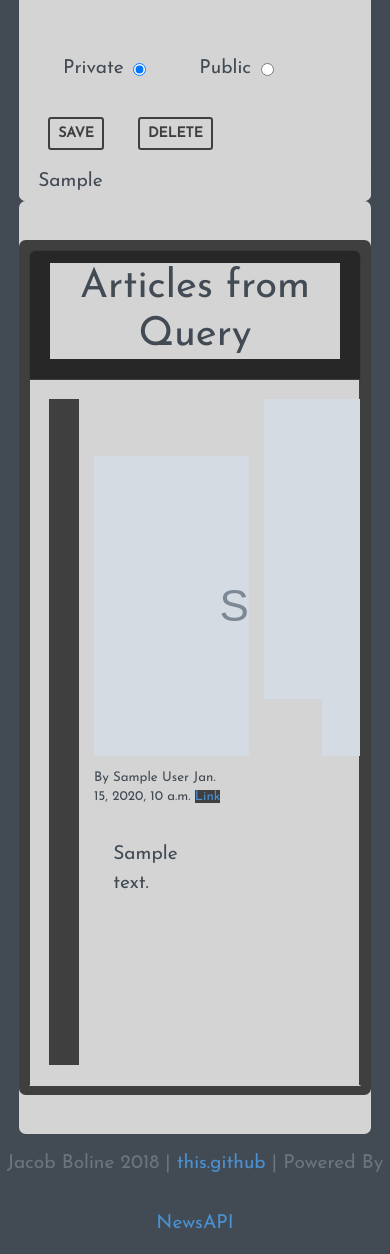
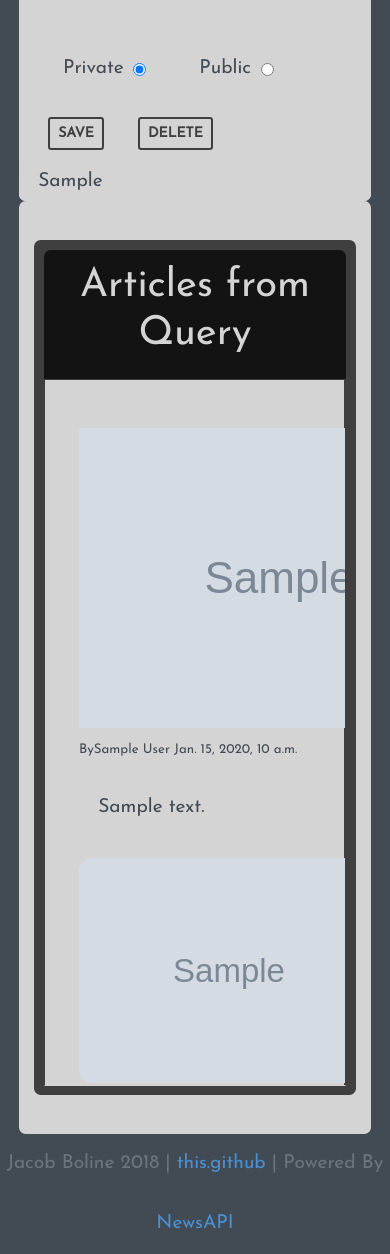
Before and after one commit to yc5424tl/geodjango_news_map, a Django app: page /query/view/1 in a window 390 px wide; the page is wider, and only the part inside the window is pictured. Shown: the part 756-2010 px from the top of that part. Run offline with Django 3.2, Linux system fonts and the light colour scheme; a user stored in the database is signed in; tables that the repository leaves empty hold one stand-in row (values such as "Sample post"); grey boxes marked "Sample" are stand-in pictures; some libraries are stand-ins or nearby versions; some web fonts are replaced.

Commit message:
Starting on responsiveness to screen sizes.

```diff
--- a/geodjango_news_map_web/static/css/view_post.css
+++ b/geodjango_news_map_web/static/css/view_post.css
@@ -164,12 +164,12 @@ small.view-post-comment-footer {
      border-left: 1pt solid var(--transp-bg-7);
      border-right: 1pt solid var(--transp-bg-7);
      border-top: 1pt solid var(--transp-bg-7);
-     background-color: var(--transp-bg-7);
-     margin-bottom: 0;
+     background-color: black;
+     margin: 0;
      height: 100%;
  }
 .col-xl-7.col-sm-12.view-post-article-txt-container {
-    background-color: var(--transp-bg-7);
+    background-color: black;
     color: var(--main-bg-color);
     padding-left: 0;
     padding-right: 0;
--- a/geodjango_news_map_web/static/css/view_query.css
+++ b/geodjango_news_map_web/static/css/view_query.css
@@ -15,7 +15,7 @@
     border: solid 3pt var(--transp-bg-7);
 }
 
- #view-query-articles-list {
+ #articles-list {
      max-height: calc(100vh - 150px);
      overflow-y: scroll;
      -webkit-overflow-scrolling: touch;
@@ -27,7 +27,7 @@
      height: 100%;
  }
 
-.view-query-article-title.title-center {
+.article-title.title-center {
     padding-bottom: 0;
     margin-bottom: 0;
     overflow-x: hidden;
@@ -36,7 +36,7 @@
     border-top-left-radius: 5pt;
 }
 
-.view-query-article-subtitle {
+.article-subtitle {
     padding-top: 0;
     margin-top: 0;
     margin-left: 0;
@@ -45,14 +45,14 @@
     font-size: 10pt;
 }
 
-.view-query-article-subtitle-container {
+.article-subtitle-container {
     text-align: left;
     align-content: start;
     background-color: var(--transp-bg-7);
     margin-top: 0.5em;
 }
 
-.view-query-article-body {
+.article-body {
     margin-top: 1em;
     background-color: var(--transp-bg-7);
     color: var(--main-accent-1);
@@ -85,12 +85,12 @@ a.view-query-article-link.title-center:hover {
     width: 100%;
 }
 
-.view-query-article {
+.article-details {
     height: 100%;
     background-color: var(--transp-bg-7);
 }
 
-.col.view-query-articles {
+#articles-container {
     background-color: var(--transp-bg-7);
     border-radius: 5pt;
     padding: 0.5em;
@@ -98,7 +98,7 @@ a.view-query-article-link.title-center:hover {
     margin-bottom: 2em;
 }
 
-.card#view-query-card {
+#articles-card {
     height: calc(100vh - 60px);
     max-height: calc(100vh - 60px);
     background-color: var(--transp-bg-7);
@@ -108,8 +108,8 @@ a.view-query-article-link.title-center:hover {
     border:none;
 }
 
-.view-query-card-header,
-.view-query-card-header-container {
+#card-header,
+#card-header-container {
     background-color: transparent;
     color: var(--main-bg-color);
     text-align: center;
@@ -117,13 +117,13 @@ a.view-query-article-link.title-center:hover {
 
 .view-query-article-img-container,
 .view-query-article-txt-container,
-.view-query-article-title,
-.view-query-article-subtitle {
+.article-title,
+.article-subtitle {
     background-color: var(--transp-bg-7);
     color: var(--main-bg-color);
 }
 
-.card-header.view-query-card-header-container {
+.card-header.card-header-container {
     border-top-right-radius: 5pt;
     border-top-left-radius: 5pt;
     border-top: 1pt solid rgba(212,212,212, 0.1);
@@ -133,7 +133,7 @@ a.view-query-article-link.title-center:hover {
     background-color: rgba(212,212,212, 0.1);
 }
 
-.view-query-li:first-child {
+.article-li:first-child {
     border-top: none;
 }
 
@@ -148,7 +148,7 @@ a.view-query-article-link.title-center:hover {
     margin: 0;
 }
 
-.view-query-article-img {
+.article-img-xl {
     max-width: 300px;
     height: auto;
     width: auto;
@@ -157,12 +157,12 @@ a.view-query-article-link.title-center:hover {
     border-radius: 10pt;
 }
 
-.view-query-article-title {
+.article-title {
     font-weight: 800;
     font-size: 18pt;
 }
 
-.view-query-li {
+.article-li {
     padding: 1em;
     height: 100%;
     border-top: solid 1pt var(--main-bg-color);
@@ -173,7 +173,7 @@ a.view-query-article-link.title-center:hover {
     list-style: none;
 }
 
-.view-query-li:last-of-type {
+.article-li:last-of-type {
     border-bottom: none;
 }
 
@@ -192,8 +192,8 @@ a.view-query-article-link.title-center:hover {
     border: 1pt solid var(--transp-bg-7);
 }
 
-#view-query-articles-left-buffer,
-#view-query-articles-right-buffer{
+.left-buffer,
+.right-buffer{
     background-color: var(--transp-bg-7);
 }
 
@@ -361,10 +361,10 @@ textarea.form-control.view-query {
 }
 
 @media (min-width: 1200px) {
-    .view-query-article-img-sm {
+    .article-img-sm {
         display: none;
     }
-    .col-3.view-query-article-img-xl {
+    .article-img-xl-container {
         display: block;
         width: 100%;
         max-width: 300px;
@@ -375,14 +375,14 @@ textarea.form-control.view-query {
 }
 
 @media (max-width: 1199px) and (min-width: 500px) {
-    .view-query-article-img-sm {
+    .article-img-sm {
         display: block;
         text-align: center;
         border-radius: 10pt;
         width: 100%;
         height: auto;
     }
-    .col-3.view-query-article-img-xl {
+    .article-img-xl-container {
         display: none;
     }
 }
--- a/templates/general/view_query.html
+++ b/templates/general/view_query.html
@@ -119,36 +119,38 @@
             </div>
         </div>
 
+
         <div class="row">
-            <div class="col-lg-2 col-sm-1"></div>
-            <div class="col view-query-articles">
-                <div class="card" id="view-query-card">
-                    <div class="card-header view-query-card-header-container">
-                        <h1 class="title-center view-query-card-header">Articles from Query</h1>
+            <div class="col-sm-0 col-lg-1"></div>
+            <div class="col-sm-12 col-lg-10">
+                <div class="col" id="articles-container">
+                    <div class="card" id="articles-card">
+                        <div class="card-header" id="card-header-container">
+                            <h1 class="title-center" id="card-header">Articles from Query</h1>
                         </div>
-                    <ul class="list-group" id="view-query-articles-list">
+                        <ul class="list-group" id="articles-list">
                             {% for article in articles %}
                                 {% if article %}
-                                <li class="view-query-li">
-                                    <div class="row view-query-article">
-                                        <div class="col-1" id="view-query-articles-left-buffer"></div>
-                                        <div class="col-7 view-query-article-txt-container">
-                                            <h4 class="view-query-article-title title-center">{{ article.title }}</h4>
-                                            <img class="view-query-article-img-sm" src="{{ article.image_url }}" alt="{{ article.description }}">
-                                            <h6 class="title-center view-query-article-subtitle-container">
-                                                <sub class="view-query-article-subtitle title-center">
-                                                    By
-                                                    <span class="article-author">{{ article.author }}</span>
+                                    <li class="article-li">
+                                        <div class="row article-row">
+                                            <div class="col-xl-1 col-sm-0 left-buffer"></div>
+                                            <div class="col-xl-7 col-sm-12 article-details-container">
+                                                <a href="{{ article.image_url }}" class="img-link">
+                                                    <h4 class="article-title title-center">{{ article.title }}</h4>
+                                                </a>
+                                                 <img class="article-img-sm" src="{{ article.image_url }}" alt="article.description }}">
+                                                 <h6 class="title-center article-subtitle-container">
+                                                     <sub class="article-subtitle title-center">
+                                                         By<span class="article-author">{{ article.author }}</span>
                                                          {{ article.date_published|date:"DATETIME_FORMAT"}}
-                                                    <a class="view-query-article-link title-center" href="{{ article.article_url }}">Link</a>
                                                     </sub>
                                                  </h6>
-                                            <p class="view-query-article-body">{{ article.description }}</p>
+                                                <p class="article-body">{{ article.description }}</p>
                                             </div>
-                                        <div class="col-3 view-query-article-img-container">
-                                            <img class="view-query-article-img-xl" src="{{ article.image_url }}" alt="{{ article.description }}">
+                                            <div class="col-xl-3 col-sm-0 article-img-xl-container">
+                                                <img class="article-img-xl" src="{{ article.image_url }}" alt="{{ article.description }}">
                                             </div>
-                                        <div class="col-1" id="view-query-articles-right-buffer"></div>
+                                            <div class="col-xl-1 col-sm-0 right-buffer"></div>
                                         </div>
                                     </li>
                                 {% endif %}
@@ -158,8 +160,53 @@
                         </ul>
                     </div>
                 </div>
-            <div class="col-lg-2 col-sm-1"></div>
             </div>
+            <div class="col-sm-0 col-lg-1"></div>
+        </div>
+
+
+
+{#        <div class="row">#}
+{#            <div class="col-lg-2 col-sm-1"></div>#}
+{#            <div class="col view-query-articles">#}
+{#                <div class="card" id="view-query-card">#}
+{#                    <div class="card-header view-query-card-header-container">#}
+{#                        <h1 class="title-center view-query-card-header">Articles from Query</h1>#}
+{#                    </div>#}
+{#                    <ul class="list-group" id="view-query-articles-list">#}
+{#                        {% for article in articles %}#}
+{#                            {% if article %}#}
+{#                                <li class="view-query-li">#}
+{#                                    <div class="row view-query-article">#}
+{#                                        <div class="col-1" id="view-query-articles-left-buffer"></div>#}
+{#                                        <div class="col-7 view-query-article-txt-container">#}
+{#                                            <h4 class="view-query-article-title title-center">{{ article.title }}</h4>#}
+{#                                            <img class="view-query-article-img-sm" src="{{ article.image_url }}" alt="{{ article.description }}">#}
+{#                                            <h6 class="title-center view-query-article-subtitle-container">#}
+{#                                                <sub class="view-query-article-subtitle title-center">#}
+{#                                                    By#}
+{#                                                    <span class="article-author">{{ article.author }}</span>#}
+{#                                                    {{ article.date_published|date:"DATETIME_FORMAT"}}#}
+{#                                                    <a class="view-query-article-link title-center" href="{{ article.article_url }}">Link</a>#}
+{#                                                </sub>#}
+{#                                            </h6>#}
+{#                                            <p class="view-query-article-body">{{ article.description }}</p>#}
+{#                                        </div>#}
+{#                                        <div class="col-3 view-query-article-img-container">#}
+{#                                            <img class="view-query-article-img-xl" src="{{ article.image_url }}" alt="{{ article.description }}">#}
+{#                                        </div>#}
+{#                                        <div class="col-1" id="view-query-articles-right-buffer"></div>#}
+{#                                    </div>#}
+{#                                </li>#}
+{#                            {% endif %}#}
+{#                        {% empty %}#}
+{#                            <p class="list-group-item">No Articles Found for Query</p>#}
+{#                        {% endfor %}#}
+{#                    </ul>#}
+{#                </div>#}
+{#            </div>#}
+{#            <div class="col-lg-2 col-sm-1"></div>#}
+{#        </div>#}
     </div>
 {% endblock %}
 
```
Also changed, not shown: templates/general/view_post.html (+7 -5 lines). Lines whose indentation alone changed are shown as unchanged.
